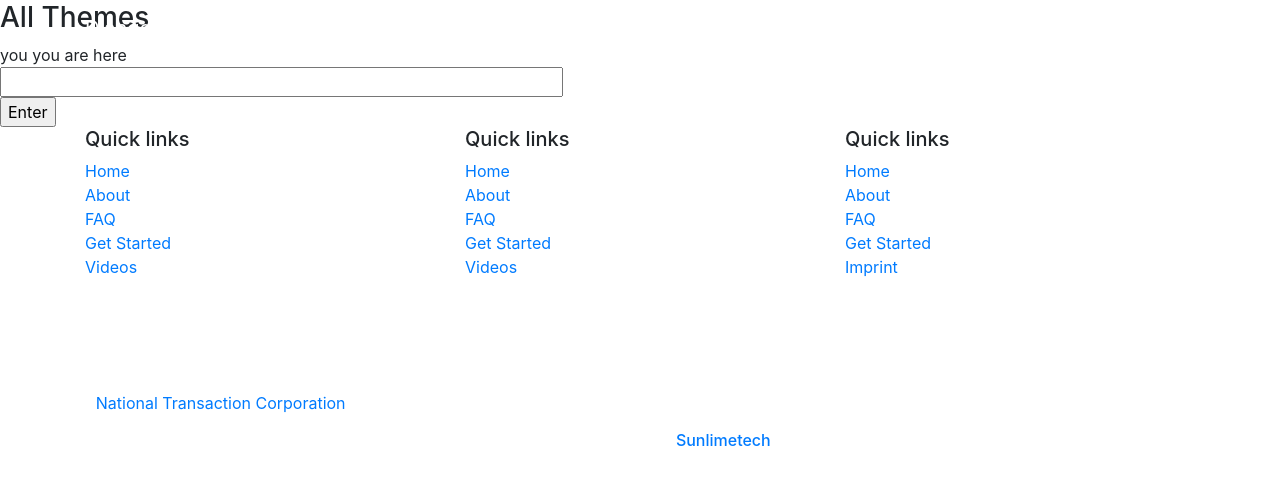
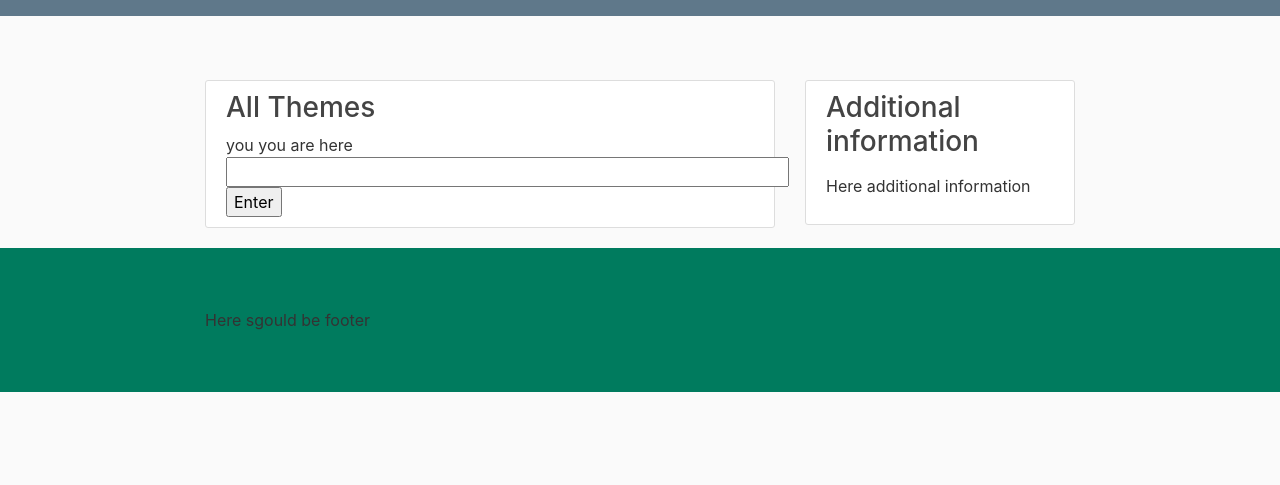
Before and after one commit to Iorgen/UnivolProject, a Django app: page / in a window 1280 px wide. Shown: the top 485 px of the page. Run offline with Django 3.2, Linux system fonts and the light colour scheme; some libraries are stand-ins or nearby versions.

Commit message:
Front template start

```diff
--- a/univol/models.py
+++ b/univol/models.py
@@ -3,8 +3,8 @@ from django.db import models
 
 class Contacts(models.Model):
     phone_number = models.TextField(max_length=40)
-    viber = phone_number
-    telegram = phone_number
+    # viber = phone_number
+    # telegram = phone_number
     instagram_user_name = models.TextField(max_length=100)
     facebook_link = models.TextField(max_length=100)
     vk_link = models.TextField(max_length=100)
--- /dev/null
+++ b/univol/static/univol/main.css
@@ -0,0 +1,514 @@
+body {
+  background: #fafafa;
+  color: #333333;
+  margin-top: 5rem;
+    height: 100%;
+}
+
+h1, h2, h3, h4, h5, h6 {
+  color: #444444;
+}
+
+ul {
+  margin: 0;
+}
+
+.bg-steel {
+  background-color: #5f788a;
+}
+
+.site-header .navbar-nav .nav-link {
+  color: #cbd5db;
+}
+
+.site-header .navbar-nav .nav-link:hover {
+  color: #ffffff;
+}
+
+.site-header .navbar-nav .nav-link.active {
+  font-weight: 500;
+}
+
+.content-section {
+  background: #ffffff;
+  padding: 10px 20px;
+  border: 1px solid #dddddd;
+  border-radius: 3px;
+  margin-bottom: 20px;
+}
+
+.article-title {
+  color: #444444;
+}
+
+a.article-title:hover {
+  color: #428bca;
+  text-decoration: none;
+}
+
+.article-content {
+  white-space: pre-line;
+}
+
+.article-img {
+  height: 65px;
+  width: 65px;
+  margin-right: 16px;
+}
+
+.article-metadata {
+  padding-bottom: 1px;
+  margin-bottom: 4px;
+  border-bottom: 1px solid #e3e3e3
+}
+
+.article-metadata a:hover {
+  color: #333;
+  text-decoration: none;
+}
+
+.article-svg {
+  width: 25px;
+  height: 25px;
+  vertical-align: middle;
+}
+
+.account-img {
+  height: 50px;
+  width: 50px;
+  margin-right: 20px;
+  margin-bottom: 16px;
+}
+
+.account-heading {
+  font-size: 2.5rem;
+}
+
+
+/* Chat UI styles*/
+/* Absolute Center Spinner */
+.loading {
+  position: fixed;
+  z-index: 999;
+  height: 2em;
+  width: 2em;
+  overflow: show;
+  margin: auto;
+  top: 0;
+  left: 0;
+  bottom: 0;
+  right: 0;
+}
+
+/* Transparent Overlay */
+.loading:before {
+  content: '';
+  display: block;
+  position: fixed;
+  top: 0;
+  left: 0;
+  width: 100%;
+  height: 100%;
+    background: radial-gradient(rgba(20, 20, 20,.8), rgba(0, 0, 0, .8));
+
+  background: -webkit-radial-gradient(rgba(20, 20, 20,.8), rgba(0, 0, 0,.8));
+}
+
+/* :not(:required) hides these rules from IE9 and below */
+.loading:not(:required) {
+  /* hide "loading..." text */
+  font: 0/0 a;
+  color: transparent;
+  text-shadow: none;
+  background-color: transparent;
+  border: 0;
+}
+
+.loading:not(:required):after {
+  content: '';
+  display: block;
+  font-size: 10px;
+  width: 1em;
+  height: 1em;
+  margin-top: -0.5em;
+  -webkit-animation: spinner 1500ms infinite linear;
+  -moz-animation: spinner 1500ms infinite linear;
+  -ms-animation: spinner 1500ms infinite linear;
+  -o-animation: spinner 1500ms infinite linear;
+  animation: spinner 1500ms infinite linear;
+  border-radius: 0.5em;
+  -webkit-box-shadow: rgba(255,255,255, 0.75) 1.5em 0 0 0, rgba(255,255,255, 0.75) 1.1em 1.1em 0 0, rgba(255,255,255, 0.75) 0 1.5em 0 0, rgba(255,255,255, 0.75) -1.1em 1.1em 0 0, rgba(255,255,255, 0.75) -1.5em 0 0 0, rgba(255,255,255, 0.75) -1.1em -1.1em 0 0, rgba(255,255,255, 0.75) 0 -1.5em 0 0, rgba(255,255,255, 0.75) 1.1em -1.1em 0 0;
+box-shadow: rgba(255,255,255, 0.75) 1.5em 0 0 0, rgba(255,255,255, 0.75) 1.1em 1.1em 0 0, rgba(255,255,255, 0.75) 0 1.5em 0 0, rgba(255,255,255, 0.75) -1.1em 1.1em 0 0, rgba(255,255,255, 0.75) -1.5em 0 0 0, rgba(255,255,255, 0.75) -1.1em -1.1em 0 0, rgba(255,255,255, 0.75) 0 -1.5em 0 0, rgba(255,255,255, 0.75) 1.1em -1.1em 0 0;
+}
+
+/* Animation */
+
+@-webkit-keyframes spinner {
+  0% {
+    -webkit-transform: rotate(0deg);
+    -moz-transform: rotate(0deg);
+    -ms-transform: rotate(0deg);
+    -o-transform: rotate(0deg);
+    transform: rotate(0deg);
+  }
+  100% {
+    -webkit-transform: rotate(360deg);
+    -moz-transform: rotate(360deg);
+    -ms-transform: rotate(360deg);
+    -o-transform: rotate(360deg);
+    transform: rotate(360deg);
+  }
+}
+@-moz-keyframes spinner {
+  0% {
+    -webkit-transform: rotate(0deg);
+    -moz-transform: rotate(0deg);
+    -ms-transform: rotate(0deg);
+    -o-transform: rotate(0deg);
+    transform: rotate(0deg);
+  }
+  100% {
+    -webkit-transform: rotate(360deg);
+    -moz-transform: rotate(360deg);
+    -ms-transform: rotate(360deg);
+    -o-transform: rotate(360deg);
+    transform: rotate(360deg);
+  }
+}
+@-o-keyframes spinner {
+  0% {
+    -webkit-transform: rotate(0deg);
+    -moz-transform: rotate(0deg);
+    -ms-transform: rotate(0deg);
+    -o-transform: rotate(0deg);
+    transform: rotate(0deg);
+  }
+  100% {
+    -webkit-transform: rotate(360deg);
+    -moz-transform: rotate(360deg);
+    -ms-transform: rotate(360deg);
+    -o-transform: rotate(360deg);
+    transform: rotate(360deg);
+  }
+}
+@keyframes spinner {
+  0% {
+    -webkit-transform: rotate(0deg);
+    -moz-transform: rotate(0deg);
+    -ms-transform: rotate(0deg);
+    -o-transform: rotate(0deg);
+    transform: rotate(0deg);
+  }
+  100% {
+    -webkit-transform: rotate(360deg);
+    -moz-transform: rotate(360deg);
+    -ms-transform: rotate(360deg);
+    -o-transform: rotate(360deg);
+    transform: rotate(360deg);
+  }
+}
+
+
+
+/* CHAT TEMPLATE CSS */
+/*---------chat window---------------*/
+.container{
+    max-width:900px;
+}
+.inbox_people {
+	background: #fff;
+	float: left;
+	overflow: hidden;
+	width: 30%;
+	border-right: 1px solid #ddd;
+}
+
+.inbox_msg {
+	border: 1px solid #ddd;
+	clear: both;
+	overflow: hidden;
+}
+
+.top_spac {
+	margin: 20px 0 0;
+}
+
+.recent_heading {
+	float: left;
+	width: 40%;
+}
+
+.srch_bar {
+	display: inline-block;
+	text-align: right;
+	width: 60%;
+	padding: 0;
+}
+
+.headind_srch {
+	padding: 10px 29px 10px 20px;
+	overflow: hidden;
+	border-bottom: 1px solid #c4c4c4;
+}
+
+.recent_heading h4 {
+	color: #0465ac;
+    font-size: 16px;
+    margin: auto;
+    line-height: 29px;
+}
+
+.srch_bar input {
+	outline: none;
+	border: 1px solid #cdcdcd;
+	border-width: 0 0 1px 0;
+	width: 80%;
+	padding: 2px 0 4px 6px;
+	background: none;
+}
+
+.srch_bar .input-group-addon button {
+	background: rgba(0, 0, 0, 0) none repeat scroll 0 0;
+	border: medium none;
+	padding: 0;
+	color: #707070;
+	font-size: 18px;
+}
+
+.srch_bar .input-group-addon {
+	margin: 0 0 0 -27px;
+}
+
+.chat_ib h5 {
+	font-size: 15px;
+	color: #464646;
+	margin: 0 0 8px 0;
+}
+
+.chat_ib h5 span {
+	font-size: 13px;
+	float: right;
+}
+
+.chat_ib p {
+    font-size: 12px;
+    color: #989898;
+    margin: auto;
+    display: inline-block;
+    white-space: nowrap;
+    overflow: hidden;
+    text-overflow: ellipsis;
+}
+
+.chat_img {
+	float: left;
+	width: 11%;
+}
+
+.chat_img img {
+	width: 100%
+}
+
+.chat_ib {
+	float: left;
+	padding: 0 0 0 15px;
+	width: 88%;
+}
+
+.chat_people {
+	overflow: hidden;
+	clear: both;
+}
+
+.chat_list {
+	border-bottom: 1px solid #ddd;
+	margin: 0;
+	padding: 18px 16px 10px;
+}
+
+.inbox_chat {
+	height: 550px;
+	overflow-y: scroll;
+}
+
+.active_chat {
+	background: #e8f6ff;
+}
+
+.incoming_msg_img {
+	display: inline-block;
+	width: 3%;
+}
+
+.incoming_msg_img img {
+	width: 100%;
+}
+
+.received_msg {
+	display: inline-block;
+	padding: 0 0 0 10px;
+	vertical-align: top;
+	width: 92%;
+}
+
+.received_withd_msg p {
+	background: #ebebeb none repeat scroll 0 0;
+	border-radius: 0 15px 15px 15px;
+	color: #646464;
+	font-size: 14px;
+	margin: 0;
+	padding: 5px 10px 5px 12px;
+	width: 100%;
+}
+
+.time_date {
+	color: #747474;
+	display: block;
+	font-size: 12px;
+	margin: 8px 0 0;
+}
+
+.received_withd_msg {
+	width: 57%;
+}
+
+.mesgs{
+	float: left;
+	padding: 30px 15px 0 25px;
+	width:100%;
+}
+
+.sent_msg p {
+	background:#0465ac;
+	border-radius: 12px 15px 15px 0;
+	font-size: 14px;
+	margin: 0;
+	color: #fff;
+	padding: 5px 10px 5px 12px;
+	width: 100%;
+}
+
+.outgoing_msg {
+	overflow: hidden;
+	margin: 26px 0 26px;
+}
+
+.sent_msg {
+	float: right;
+	width: 46%;
+}
+
+.input_msg_write input {
+	background: rgba(0, 0, 0, 0) none repeat scroll 0 0;
+	border: medium none;
+	color: #4c4c4c;
+	font-size: 15px;
+	min-height: 48px;
+	width: 100%;
+	outline:none;
+}
+
+.type_msg {
+	border-top: 1px solid #c4c4c4;
+	position: relative;
+}
+
+.msg_send_btn {
+	background: #05728f none repeat scroll 0 0;
+	border:none;
+	border-radius: 50%;
+	color: #fff;
+	cursor: pointer;
+	font-size: 15px;
+	height: 33px;
+	position: absolute;
+	right: 0;
+	top: 11px;
+	width: 33px;
+}
+
+.messaging {
+	padding: 0 0 50px 0;
+}
+
+.msg_history {
+	height: 516px;
+	overflow-y: auto;
+}
+
+
+/* Footer */
+@import url('https://maxcdn.bootstrapcdn.com/font-awesome/4.7.0/css/font-awesome.min.css');
+section {
+    padding: 60px 0;
+}
+
+section .section-title {
+    text-align: center;
+    color: #007b5e;
+    margin-bottom: 50px;
+    text-transform: uppercase;
+}
+#footer {
+    background: #007b5e !important;
+}
+#footer h5{
+	padding-left: 10px;
+    border-left: 3px solid #eeeeee;
+    padding-bottom: 6px;
+    margin-bottom: 20px;
+    color:#ffffff;
+}
+#footer a {
+    color: #ffffff;
+    text-decoration: none !important;
+    background-color: transparent;
+    -webkit-text-decoration-skip: objects;
+}
+#footer ul.social li{
+	padding: 3px 0;
+}
+#footer ul.social li a i {
+    margin-right: 5px;
+	font-size:25px;
+	-webkit-transition: .5s all ease;
+	-moz-transition: .5s all ease;
+	transition: .5s all ease;
+}
+#footer ul.social li:hover a i {
+	font-size:30px;
+	margin-top:-10px;
+}
+#footer ul.social li a,
+#footer ul.quick-links li a{
+	color:#ffffff;
+}
+#footer ul.social li a:hover{
+	color:#eeeeee;
+}
+#footer ul.quick-links li{
+	padding: 3px 0;
+	-webkit-transition: .5s all ease;
+	-moz-transition: .5s all ease;
+	transition: .5s all ease;
+}
+#footer ul.quick-links li:hover{
+	padding: 3px 0;
+	margin-left:5px;
+	font-weight:700;
+}
+#footer ul.quick-links li a i{
+	margin-right: 5px;
+}
+#footer ul.quick-links li:hover a i {
+    font-weight: 700;
+}
+
+@media (max-width:767px){
+	#footer h5 {
+    padding-left: 0;
+    border-left: transparent;
+    padding-bottom: 0px;
+    margin-bottom: 10px;
+}
+}
--- a/univol/templates/univol/base.html
+++ b/univol/templates/univol/base.html
@@ -5,9 +5,9 @@
     <meta charset="utf-8">
     <meta name="viewport" content="width=device-width, initial-scale=1, shrink-to-fit=no">
     {% block header-links %}{% endblock %}
+
     <!-- Bootstrap CSS -->
     <link rel="stylesheet" href="https://maxcdn.bootstrapcdn.com/bootstrap/4.0.0/css/bootstrap.min.css" integrity="sha384-Gn5384xqQ1aoWXA+058RXPxPg6fy4IWvTNh0E263XmFcJlSAwiGgFAW/dAiS6JXm" crossorigin="anonymous">
-
     <link rel="stylesheet" type="text/css" href="{% static 'univol/main.css' %}">
 
     {% if title %}
@@ -20,19 +20,42 @@
 <header class="site-header">
     <nav class="navbar navbar-expand-md navbar-dark bg-steel fixed-top">
         <div class="container">
-            <a class="navbar-brand mr-4" href="/">Django Blog</a>
+{#            {% if user.is_authenticated %}#}
+{#                <a class="navbar-brand mr-4" href="/">Hello {{ user.username }}</a>#}
+{#            {% else %}#}
+{#                <a class="navbar-brand mr-4" href="/">Holivator</a>#}
+{#            {% endif %}#}
             <button class="navbar-toggler" type="button" data-toggle  ="collapse" data-target="#navbarToggle" aria-controls="navbarToggle" aria-expanded="false" aria-label="Toggle navigation">
                 <span class="navbar-toggler-icon"></span>
             </button>
             <div class="collapse navbar-collapse" id="navbarToggle">
-
+{#                <div class="navbar-nav mr-auto">#}
+{#                    {% if user.is_authenticated %}#}
+{#                        <a class="nav-item nav-link" href={% url 'chat-home' %}>Home</a>#}
+{#                        <a class="nav-item nav-link" href={% url 'chat-rules' %}>Rules</a>#}
+{#                        <a class="nav-item nav-link" href={% url 'chat-index' %}>Holivate</a>#}
+{#                    {% else %}#}
+{#                        <a class="nav-item nav-link" href={% url 'chat-home' %}>Home</a>#}
+{#                        <a class="nav-item nav-link" href={% url 'chat-rules' %}>Rules</a>#}
+{#                    {% endif %}#}
+{#                </div>#}
+{#                <!-- Navbar Right Side -->#}
+{#                <div class="navbar-nav">#}
+{#                    {% if user.is_authenticated %}#}
+{#                        <a class="nav-item nav-link" href="{% url 'profile' %}">profile</a>#}
+{#                        <a class="nav-item nav-link" href="{% url 'logout' %}">logout</a>#}
+{#                    {% else %}#}
+{#                        <a class="nav-item nav-link" href="{% url 'login' %}">Login</a>#}
+{#                        <a class="nav-item nav-link" href="{% url 'register' %}">Register</a>#}
+{#                    {% endif %}#}
+{#                </div>#}
             </div>
         </div>
     </nav>
 </header>
-<main role="main" class="container-fluid">
+<main role="main" class="container">
     <div class="row">
-        <div class="col-md-12">
+        <div class="col-md-8">
             {% if messages %}
                 {% for message in messages %}
                     <div class="alert alert-{{ message.tags }}">
@@ -40,68 +63,27 @@
                     </div>
                 {% endfor %}
             {% endif %}
+            <div class="loader" id="spinner" style = "display: none;"></div>
+            {% block content %}{% endblock %}
         </div>
-        {% block content %}
-        {% endblock %}
+        <div class="col-md-4">
+            <div class="content-section">
+                <h3>Additional information</h3>
+                <p class='text-muted'>
+                <ul class="list-group">
+                    Here additional information
+                </ul>
+                </p>
+            </div>
+        </div>
     </div>
 </main>
-
-
 <section class = "" id ="footer">
     <div class="container">
-        <div class="row text-center text-xs-center text-sm-left text-md-left">
-            <div class="col-xs-12 col-sm-4 col-md-4">
-                <h5>Quick links</h5>
-                <ul class="list-unstyled quick-links">
-                    <li><a href="javascript:void();"><i class="fa fa-angle-double-right"></i>Home</a></li>
-                    <li><a href="javascript:void();"><i class="fa fa-angle-double-right"></i>About</a></li>
-                    <li><a href="javascript:void();"><i class="fa fa-angle-double-right"></i>FAQ</a></li>
-                    <li><a href="javascript:void();"><i class="fa fa-angle-double-right"></i>Get Started</a></li>
-                    <li><a href="javascript:void();"><i class="fa fa-angle-double-right"></i>Videos</a></li>
-                </ul>
-            </div>
-            <div class="col-xs-12 col-sm-4 col-md-4">
-                <h5>Quick links</h5>
-                <ul class="list-unstyled quick-links">
-                    <li><a href="javascript:void();"><i class="fa fa-angle-double-right"></i>Home</a></li>
-                    <li><a href="javascript:void();"><i class="fa fa-angle-double-right"></i>About</a></li>
-                    <li><a href="javascript:void();"><i class="fa fa-angle-double-right"></i>FAQ</a></li>
-                    <li><a href="javascript:void();"><i class="fa fa-angle-double-right"></i>Get Started</a></li>
-                    <li><a href="javascript:void();"><i class="fa fa-angle-double-right"></i>Videos</a></li>
-                </ul>
-            </div>
-            <div class="col-xs-12 col-sm-4 col-md-4">
-                <h5>Quick links</h5>
-                <ul class="list-unstyled quick-links">
-                    <li><a href="javascript:void();"><i class="fa fa-angle-double-right"></i>Home</a></li>
-                    <li><a href="javascript:void();"><i class="fa fa-angle-double-right"></i>About</a></li>
-                    <li><a href="javascript:void();"><i class="fa fa-angle-double-right"></i>FAQ</a></li>
-                    <li><a href="javascript:void();"><i class="fa fa-angle-double-right"></i>Get Started</a></li>
-                    <li><a href="https://wwwe.sunlimetech.com" title="Design and developed by"><i class="fa fa-angle-double-right"></i>Imprint</a></li>
-                </ul>
-            </div>
-        </div>
-        <div class="row">
-            <div class="col-xs-12 col-sm-12 col-md-12 mt-2 mt-sm-5">
-                <ul class="list-unstyled list-inline social text-center">
-                    <li class="list-inline-item"><a href="javascript:void();"><i class="fa fa-facebook"></i></a></li>
-                    <li class="list-inline-item"><a href="javascript:void();"><i class="fa fa-twitter"></i></a></li>
-                    <li class="list-inline-item"><a href="javascript:void();"><i class="fa fa-instagram"></i></a></li>
-                    <li class="list-inline-item"><a href="javascript:void();"><i class="fa fa-google-plus"></i></a></li>
-                    <li class="list-inline-item"><a href="javascript:void();" target="_blank"><i class="fa fa-envelope"></i></a></li>
-                </ul>
-            </div>
-            </hr>
-        </div>
-        <div class="row">
-            <div class="col-xs-12 col-sm-12 col-md-12 mt-2 mt-sm-2 text-center text-white">
-                <p><u><a href="https://www.nationaltransaction.com/">National Transaction Corporation</a></u> is a Registered MSP/ISO of Elavon, Inc. Georgia [a wholly owned subsidiary of U.S. Bancorp, Minneapolis, MN]</p>
-                <p class="h6">&copy All right Reversed.<a class="text-green ml-2" href="https://www.sunlimetech.com" target="_blank">Sunlimetech</a></p>
-            </div>
-            </hr>
-        </div>
+        Here sgould be footer
     </div>
 </section>
+
 
 
 {% block scripts %}{% endblock %}
```
